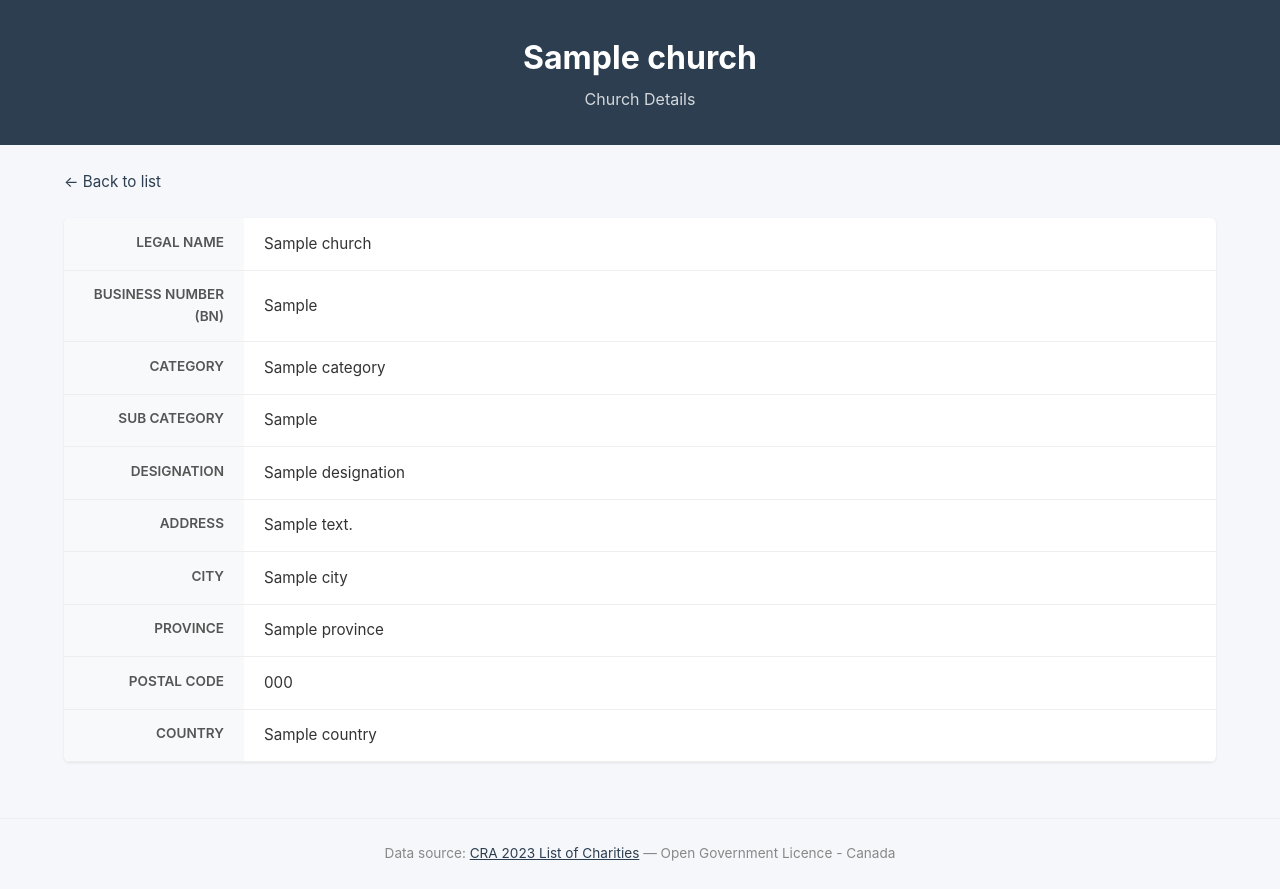
After one commit to melvyn-j/churchwiki, a FastAPI app: template templates/detail.html in a window 1280 px wide. The commit adds this page. Run offline with FastAPI, Linux system fonts and the light colour scheme; the template is opened without the code that fills it: most values are stand-ins (such as "Sample title", 1, 10 or a date in 2020).

Commit message:
feat(webapp): add church detail page and update dataset
- Add `/church/{bn}` endpoint to display individual church details
- Create `detail.html` template to render church information
- Update `index.html` to link to church detail pages
- Refresh `churches_canada.csv` dataset with new records
- Enhance `style.css` with styling for detail page layout
- Fetch script updated to maintain current dataset

```diff
--- a/app.py
+++ b/app.py
@@ -90,5 +90,19 @@ async def home(
     )
 
 
+@app.get("/church/{bn}", response_class=HTMLResponse)
+async def church_detail(request: Request, bn: str):
+    """Detail page for a single church by BN (Business Number)."""
+    row = churches_df[churches_df["BN"] == bn]
+    if row.empty:
+        return HTMLResponse("<h1>Church not found</h1>", status_code=404)
+
+    church = row.iloc[0].to_dict()
+    return templates.TemplateResponse(
+        "detail.html",
+        {"request": request, "church": church},
+    )
+
+
 if __name__ == "__main__":
     uvicorn.run("app:app", host="0.0.0.0", port=8000, reload=True)
--- a/static/style.css
+++ b/static/style.css
@@ -180,6 +180,60 @@ tr:hover {
     color: #999;
 }
 
+td.name a {
+    color: #2c3e50;
+    text-decoration: none;
+    font-weight: 500;
+}
+
+td.name a:hover {
+    text-decoration: underline;
+    color: #3498db;
+}
+
+/* Detail page */
+.back-link {
+    display: inline-block;
+    margin-bottom: 1.5rem;
+    color: #2c3e50;
+    text-decoration: none;
+    font-size: 0.95rem;
+}
+
+.back-link:hover {
+    text-decoration: underline;
+}
+
+.detail-card {
+    background: #fff;
+    border-radius: 6px;
+    box-shadow: 0 1px 3px rgba(0, 0, 0, 0.08);
+    overflow: hidden;
+}
+
+.detail-table {
+    width: 100%;
+    border-collapse: collapse;
+}
+
+.detail-table th {
+    width: 180px;
+    text-align: right;
+    padding: 0.85rem 1.25rem;
+    background: #f8f9fa;
+    font-size: 0.85rem;
+    text-transform: uppercase;
+    color: #555;
+    border-bottom: 1px solid #eee;
+    vertical-align: top;
+}
+
+.detail-table td {
+    padding: 0.85rem 1.25rem;
+    border-bottom: 1px solid #eee;
+    font-size: 0.95rem;
+}
+
 /* Footer */
 footer {
     text-align: center;
--- /dev/null
+++ b/templates/detail.html
@@ -0,0 +1,77 @@
+<!DOCTYPE html>
+<html lang="en">
+<head>
+    <meta charset="UTF-8">
+    <meta name="viewport" content="width=device-width, initial-scale=1.0">
+    <title>{{ church["Legal Name"] or church["Account Name"] }} - ChurchWiki Canada</title>
+    <link rel="stylesheet" href="/static/style.css">
+</head>
+<body>
+    <header>
+        <h1>{{ church["Legal Name"] or church["Account Name"] }}</h1>
+        <p class="subtitle">Church Details</p>
+    </header>
+
+    <main>
+        <a href="/" class="back-link">← Back to list</a>
+
+        <section class="detail-card">
+            <table class="detail-table">
+                <tr>
+                    <th>Legal Name</th>
+                    <td>{{ church["Legal Name"] }}</td>
+                </tr>
+                {% if church["Account Name"] %}
+                <tr>
+                    <th>Account Name</th>
+                    <td>{{ church["Account Name"] }}</td>
+                </tr>
+                {% endif %}
+                <tr>
+                    <th>Business Number (BN)</th>
+                    <td>{{ church["BN"] }}</td>
+                </tr>
+                <tr>
+                    <th>Category</th>
+                    <td>{{ church["Category"] }}</td>
+                </tr>
+                <tr>
+                    <th>Sub Category</th>
+                    <td>{{ church["Sub Category"] }}</td>
+                </tr>
+                <tr>
+                    <th>Designation</th>
+                    <td>{{ church["Designation"] }}</td>
+                </tr>
+                <tr>
+                    <th>Address</th>
+                    <td>
+                        {{ church["Address Line 1"] }}
+                        {% if church["Address Line 2"] %}<br>{{ church["Address Line 2"] }}{% endif %}
+                    </td>
+                </tr>
+                <tr>
+                    <th>City</th>
+                    <td>{{ church["City"] }}</td>
+                </tr>
+                <tr>
+                    <th>Province</th>
+                    <td>{{ church["Province"] }}</td>
+                </tr>
+                <tr>
+                    <th>Postal Code</th>
+                    <td>{{ church["Postal Code"] }}</td>
+                </tr>
+                <tr>
+                    <th>Country</th>
+                    <td>{{ church["Country"] }}</td>
+                </tr>
+            </table>
+        </section>
+    </main>
+
+    <footer>
+        <p>Data source: <a href="https://open.canada.ca/data/en/dataset/05b3abd0-e70f-4b3b-a9c5-acc436bd15b6" target="_blank" rel="noopener">CRA 2023 List of Charities</a> — Open Government Licence - Canada</p>
+    </footer>
+</body>
+</html>
--- a/templates/index.html
+++ b/templates/index.html
@@ -55,7 +55,7 @@
                     {% for church in churches %}
                     <tr>
                         <td>{{ (page - 1) * 50 + loop.index }}</td>
-                        <td class="name">{{ church["Legal Name"] or church["Account Name"] }}</td>
+                        <td class="name"><a href="/church/{{ church['BN'] }}">{{ church["Legal Name"] or church["Account Name"] }}</a></td>
                         <td>{{ church["City"] }}</td>
                         <td>{{ church["Province"] }}</td>
                         <td>{{ church["Postal Code"] }}</td>
```
Also changed, not shown: fetch_churches.py (+65 -19 lines).
